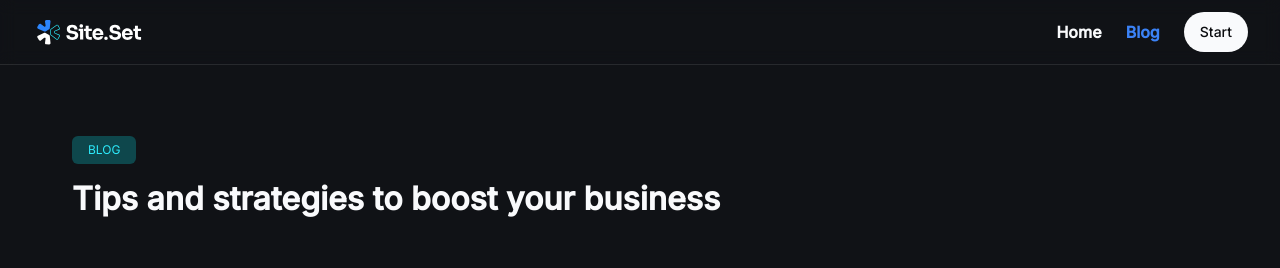
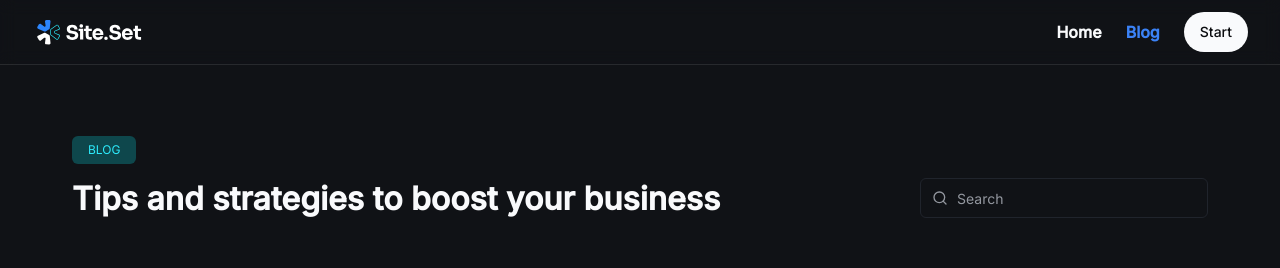
Before and after one commit to carloswimmer/site-blog, a Next.js app: page /blog in a window 1280 px wide. Shown: the top 268 px of the page. Built offline with nearby package versions, Linux system fonts and the light colour scheme; a web font is replaced by a local one.

Commit message:
Create search form

```diff
--- /dev/null
+++ b/src/components/search/index.ts
@@ -0,0 +1 @@
+export * from "./search";
--- /dev/null
+++ b/src/components/search/search.tsx
@@ -0,0 +1,47 @@
+import { SearchIcon } from "lucide-react";
+import { useRouter } from "next/router";
+import { useCallback } from "react";
+import { cn } from "@/lib/utils";
+
+export const Search = () => {
+  const router = useRouter();
+  const query = router.query.q as string;
+
+  const handleSearch = useCallback(
+    (event: React.FormEvent) => {
+      event.preventDefault();
+
+      if (query?.trim()) {
+        router.push(`/blog?q=${encodeURIComponent(query)}`);
+      }
+    },
+    [query, router],
+  );
+
+  const handleQueryChange = (event: React.ChangeEvent<HTMLInputElement>) => {
+    const newQuery = event.target.value;
+    if (newQuery.trim()) {
+      router.push(`/blog?q=${encodeURIComponent(newQuery)}`, undefined, {
+        shallow: true,
+        scroll: false,
+      });
+    }
+  };
+
+  return (
+    <form onSubmit={handleSearch} className="relative group">
+      <SearchIcon
+        className={cn(
+          "text-gray-300 absolute left-3 top-1/2 -translate-y-1/2 h-4 w-4 transition-colors duration=200 group-focus-within:text-blue-300",
+          query && "text-blue-300",
+        )}
+      />
+      <input
+        type="text"
+        placeholder="Search"
+        onChange={handleQueryChange}
+        className="h-10 w-72 bg-transparent border border-gray-400 pl-9 text-gray-100 rounded-md text-body-sm outline-none transition-all duration-200 focus-within:border-blue-300 focus-within:ring-1 focus-within:ring-blue-300 placeholder:text-gray-300 placeholder:text-body-sm"
+      />
+    </form>
+  );
+};
--- a/src/pages/blog/index.tsx
+++ b/src/pages/blog/index.tsx
@@ -1,8 +1,10 @@
+import { Search } from "@/components/search";
+
 export default function BlogPage() {
   return (
     <div className="flex flex-col py-24 flex-grow h-full">
       <header className="">
-        <div className="container space-y-6 flex flex-col items-start justify-between md:flex-row md:items-end lg:items-end">
+        <div className="container gap-6 flex flex-col items-start justify-between md:flex-row md:items-end lg:items-end">
           <div className="flex flex-col gap-4 md:px-0">
             {/* TAG */}
             <span className="text-body-tag text-cyan-100 w-fit rounded-md text-center md:text-left py-2 px-4 bg-cyan-300">
@@ -14,10 +16,11 @@ export default function BlogPage() {
               Tips and strategies to boost your business
             </h1>
           </div>
+
+          {/* Search */}
+          <Search />
         </div>
       </header>
-
-      {/* Search */}
 
       {/* Post listing */}
     </div>
```
